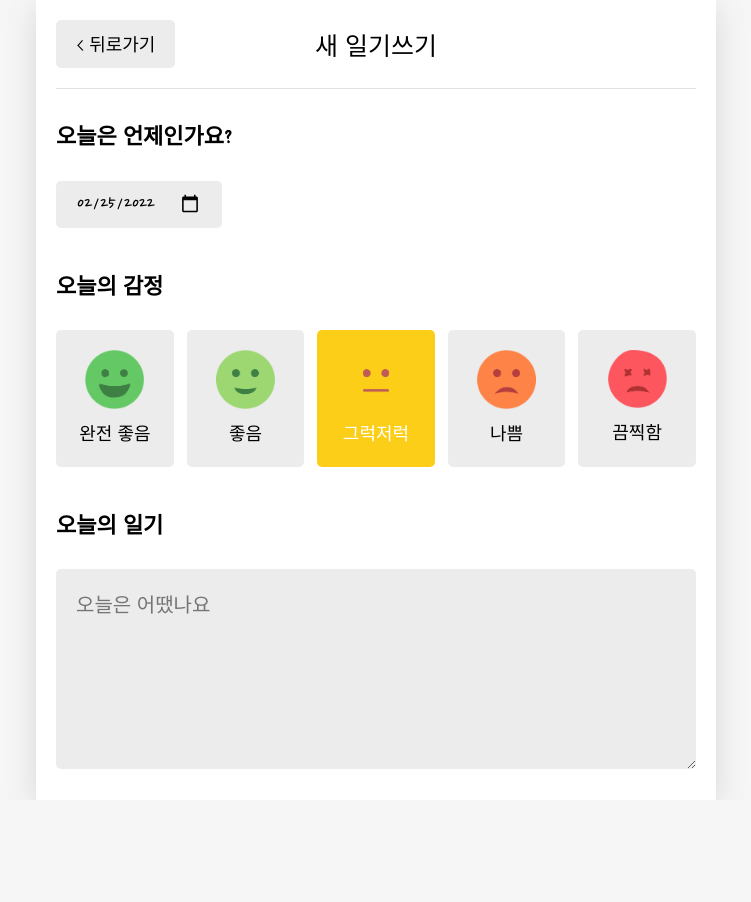
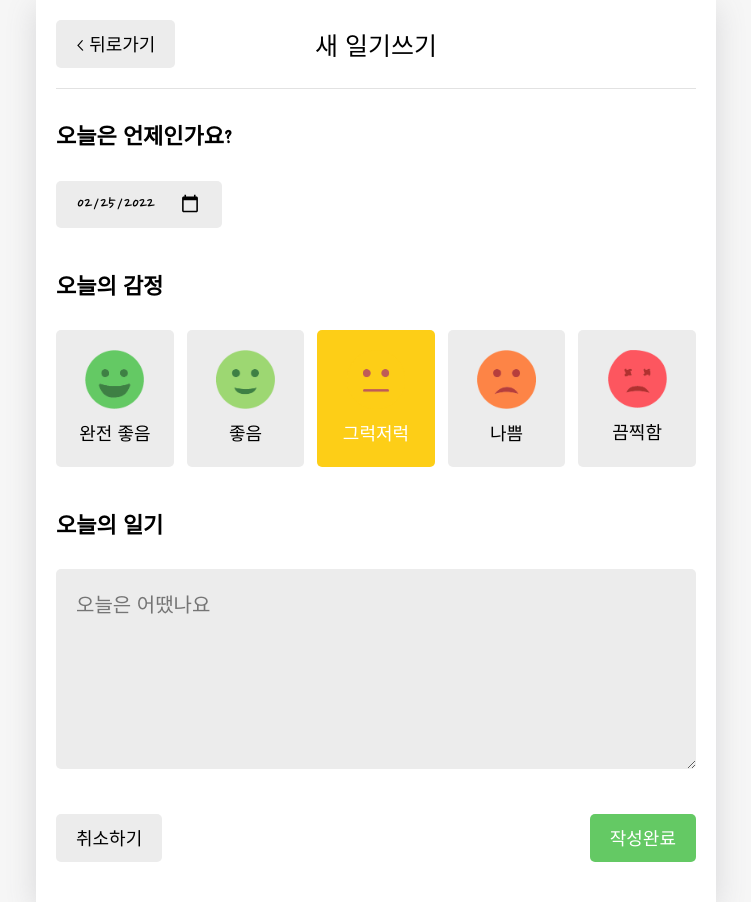
Before and after one commit to Jaeheon-So/Emotion-Diary, a React (Create React App) app: page /new in a window 1280 px wide. Shown: the whole page, without its empty margins (264-1015 px from the left). Before the commit the page ends 800 px from the top, so only its background shows below. Built offline with nearby package versions, Linux system fonts and the light colour scheme; a web font is replaced by a local one.

Commit message:
Add New page onCreate function

```diff
--- a/src/App.css
+++ b/src/App.css
@@ -212,6 +212,12 @@ header .head_btn_right {
   padding: 20px;
 }
 
+.DiaryEditor .control_box {
+  display: flex;
+  justify-content: space-between;
+  align-items: center;
+}
+
 /* EmotionItem */
 .EmotionItem {
   cursor: pointer;
--- a/src/App.js
+++ b/src/App.js
@@ -81,9 +81,9 @@ function App() {
       type: "CREATE",
       data: {
         id: dataId.current,
+        emotion,
+        content,
         date: new Date(date).getTime(),
-        content,
-        emotion,
       },
     });
     dataId.current += 1;
@@ -107,7 +107,7 @@ function App() {
 
   return (
     <DiaryStateContext.Provider value={data}>
-      <DiaryDispatchContext.Provider value={(onCreate, onRemove, onEdit)}>
+      <DiaryDispatchContext.Provider value={{ onCreate, onRemove, onEdit }}>
         <BrowserRouter>
           <div className="App">
             <Routes>
--- a/src/components/DiaryEditor.js
+++ b/src/components/DiaryEditor.js
@@ -1,8 +1,9 @@
-import { useRef, useState } from "react";
+import { useContext, useRef, useState } from "react";
 import { useNavigate } from "react-router-dom";
 import MyButton from "./MyButton";
 import MyHeader from ".//MyHeader";
 import EmotionItem from "./EmotionItem";
+import { DiaryDispatchContext } from "../App";
 
 const emotionList = [
   {
@@ -38,6 +39,7 @@ const getStringDate = (date) => {
 
 const DiaryEditor = () => {
   const navigate = useNavigate();
+  const { onCreate } = useContext(DiaryDispatchContext);
   const [date, setDate] = useState(getStringDate(new Date()));
   const [emotion, setEmotion] = useState(3);
   const [content, setContent] = useState("");
@@ -45,6 +47,17 @@ const DiaryEditor = () => {
 
   const handleClickEmote = (emotion) => {
     setEmotion(emotion);
+  };
+
+  const handleSubmit = () => {
+    if (content.length < 1) {
+      contentRef.current.focus();
+      return;
+    }
+    if (window.confirm(`새로운 일기를 작성하시겠습니까?`)) {
+      onCreate(date, content, emotion);
+      navigate("/", { replace: true });
+    }
   };
 
   return (
@@ -96,6 +109,16 @@ const DiaryEditor = () => {
             />
           </div>
         </section>
+        <section>
+          <div className="control_box">
+            <MyButton text={"취소하기"} onClick={() => navigate(-1)} />
+            <MyButton
+              type={"positive"}
+              text={"작성완료"}
+              onClick={handleSubmit}
+            />
+          </div>
+        </section>
       </div>
     </div>
   );
--- a/src/pages/Home.js
+++ b/src/pages/Home.js
@@ -22,7 +22,10 @@ const Home = () => {
       const lastDay = new Date(
         curDate.getFullYear(),
         curDate.getMonth() + 1,
-        0
+        0,
+        23,
+        59,
+        59
       ).getTime();
 
       setData(
```
